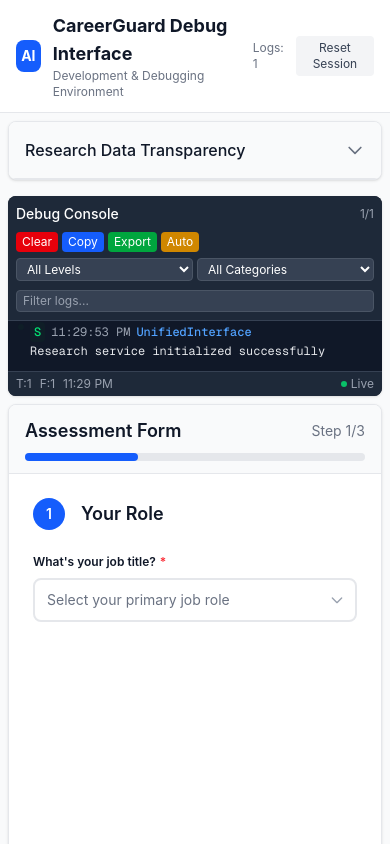
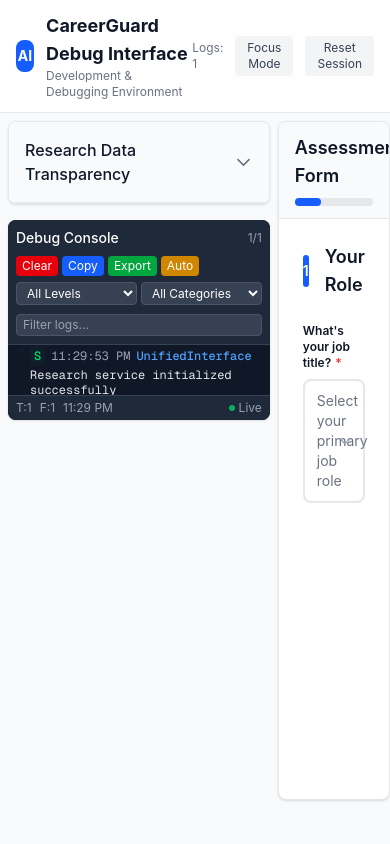
Before and after one commit to Privasim/backup, a Next.js app: page /quiz in a window 390 px wide. Shown: the top 844 px of the page. Built offline with nearby package versions, Linux system fonts and the light colour scheme.

Commit message:
edited right column

```diff
--- a/src/components/unified/UnifiedDebugInterface.tsx
+++ b/src/components/unified/UnifiedDebugInterface.tsx
@@ -59,7 +59,7 @@ interface UnifiedState {
 
 type UnifiedAction =
   | { type: 'SET_QUIZ_DATA'; payload: QuizData }
-  | { type: 'SET_ASSESSMENT_RESULTS'; payload: AssessmentResult }
+  | { type: 'SET_ASSESSMENT_RESULTS'; payload: AssessmentResult | null }
   | { type: 'ADD_DEBUG_LOG'; payload: LogEntry }
   | { type: 'CLEAR_DEBUG_LOGS' }
   | { type: 'SET_ANALYZING'; payload: boolean }
@@ -171,6 +171,11 @@ export default function UnifiedDebugInterface({
   persistState = true,
 }: UnifiedDebugInterfaceProps) {
   const [state, dispatch] = useReducer(unifiedReducer, initialState);
+  // Toggle to hide/show right sidebar panels
+  const [isRightPanelHidden, setIsRightPanelHidden] = useState(false);
+  const toggleRightPanel = useCallback(() => {
+    setIsRightPanelHidden(prev => !prev);
+  }, []);
 
   // Initialize logging and research service
   useEffect(() => {
@@ -271,8 +276,14 @@ export default function UnifiedDebugInterface({
 
       debugLog.info('UnifiedInterface', 'Creating analyzer instance with progress tracking...');
       const analyzer = createJobRiskAnalyzer(data.apiKey!, (progress) => {
-        debugLog.debug('UnifiedInterface', `Analysis progress: ${progress.stage} - ${progress.message} (${progress.progress}%)`);
-        dispatch({ type: 'SET_ANALYSIS_PROGRESS', payload: progress });
+        // Coerce external AssessmentProgress type to local type
+        const coerced = {
+          stage: progress.stage as AssessmentProgress['stage'],
+          message: progress.message,
+          progress: progress.progress,
+        } as AssessmentProgress;
+        debugLog.debug('UnifiedInterface', `Analysis progress: ${coerced.stage} - ${coerced.message} (${coerced.progress}%)`);
+        dispatch({ type: 'SET_ANALYSIS_PROGRESS', payload: coerced });
       });
 
       debugLog.info('UnifiedInterface', 'Starting AI risk analysis with provided data...');
@@ -429,6 +440,19 @@ export default function UnifiedDebugInterface({
               <span>Analyzing...</span>
             </div>
           )}
+          {/* Focus Mode Toggle */}
+          <button
+            onClick={toggleRightPanel}
+            aria-pressed={isRightPanelHidden}
+            title="Hide insights sidebar"
+            className={`px-3 py-1 text-xs rounded transition-colors ${
+              isRightPanelHidden
+                ? 'bg-blue-600 text-white hover:bg-blue-700'
+                : 'bg-gray-100 text-gray-700 hover:bg-gray-200'
+            }`}
+          >
+            {isRightPanelHidden ? 'Exit Focus' : 'Focus Mode'}
+          </button>
           <button
             onClick={handleResetSession}
             className="px-3 py-1 text-xs bg-gray-100 hover:bg-gray-200 text-gray-700 rounded transition-colors"
@@ -439,7 +463,11 @@ export default function UnifiedDebugInterface({
       </header>
 
       {/* Main Layout */}
-      <div className="unified-layout flex-1 grid grid-cols-[70%_30%] gap-4 p-4 min-h-[calc(100vh-4rem)]">
+      <div
+        className={`unified-layout flex-1 grid gap-4 p-4 min-h-[calc(100vh-4rem)] ${
+          isRightPanelHidden ? 'grid-cols-1' : 'grid-cols-[70%_30%]'
+        }`}
+      >
         {/* Left Column - Quiz Form and Results */}
         <div className="quiz-section flex flex-col gap-4 min-h-0">
           {/* Quiz Form */}
@@ -455,7 +483,7 @@ export default function UnifiedDebugInterface({
 
           {/* Results Panel - appears below quiz when available */}
           {(state.assessmentResults || state.isAnalyzing) && (
-            <div className="results-panel bg-white rounded-lg shadow-sm border border-gray-200 overflow-hidden h-72">
+            <div className="results-panel bg-white rounded-lg shadow-sm border border-gray-200 overflow-hidden">
               <ResultsPanel
                 results={state.assessmentResults}
                 researchData={state.researchData}
@@ -468,6 +496,7 @@ export default function UnifiedDebugInterface({
         </div>
 
         {/* Right Column - Debug Panels */}
+        {!isRightPanelHidden && (
           <div className="space-y-4 sticky top-4">
             {/* Research Transparency Panel */}
             <ResearchTransparencyPanel />
@@ -485,6 +514,7 @@ export default function UnifiedDebugInterface({
               />
             </div>
           </div>
+        )}
       </div>
     </div>
   );
--- a/src/styles/unified-debug-interface.css
+++ b/src/styles/unified-debug-interface.css
@@ -6,7 +6,7 @@
 
 .unified-layout {
   display: grid;
-  grid-template-columns: 70% 30%;
+  /* Let Tailwind utilities control columns; remove fixed grid-template-columns to avoid conflicts */
   gap: 1rem;
   min-height: calc(100vh - 4rem);
   padding: 1rem;
@@ -32,14 +32,16 @@
 }
 
 .results-panel {
-  height: 18rem; /* Reduced height when visible */
+  /* Allow results panel to grow when sidebar is hidden; keep a reasonable minimum */
+  height: auto;
+  min-height: 18rem;
   flex-shrink: 0;
 }
 
 /* Responsive Design */
 @media (max-width: 1200px) {
   .unified-layout {
-    grid-template-columns: 1fr;
+    /* Tailwind responsive classes will handle columns; no fixed template here */
     grid-template-rows: auto auto;
   }
 
@@ -53,7 +55,7 @@
   }
 
   .results-panel {
-    height: 200px;
+    min-height: 200px;
   }
 }
 
```
Lines whose indentation alone changed are shown as unchanged.
